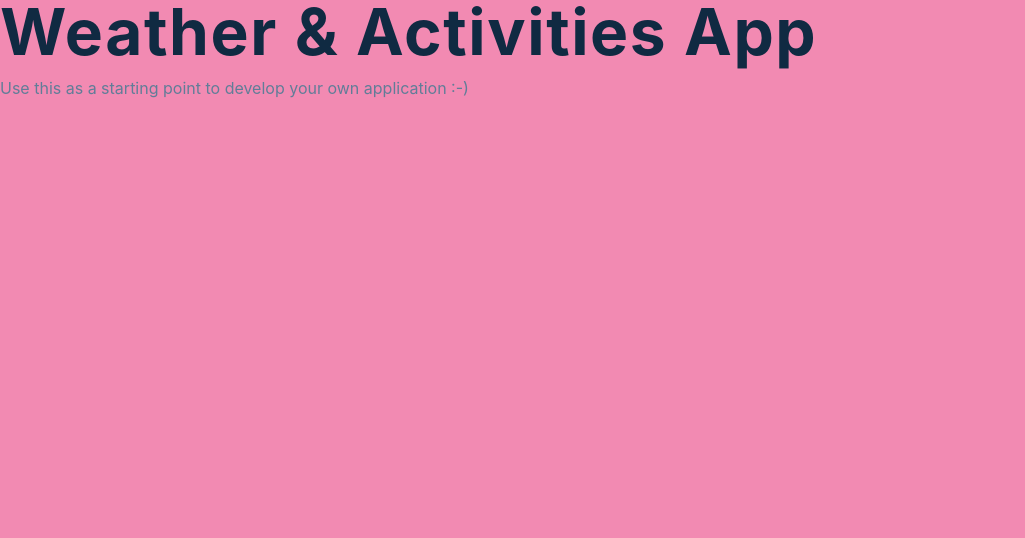
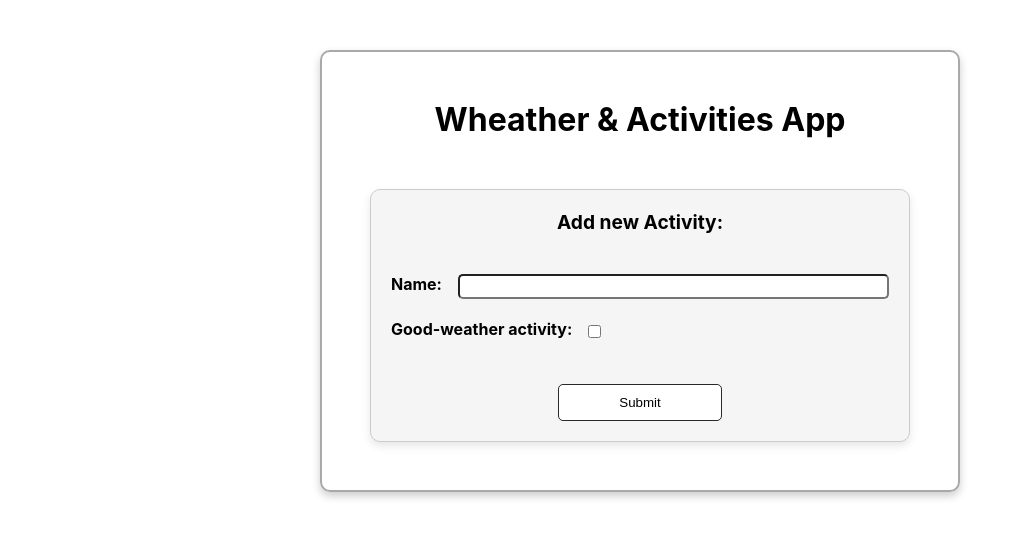
Before and after one commit to maryhbb/react-weather-and-activities-app, a React app: page / in a window 1280 px wide. Shown: the top 538 px of the page, without its empty margins (0-1025 px from the left). Built offline with nearby package versions, Linux system fonts and the light colour scheme.

Commit message:
Add Style to form

```diff
--- /dev/null
+++ b/src/App.css
@@ -0,0 +1,15 @@
+.App {
+  margin: 50px auto 0;
+  display: flex;
+  flex-direction: column;
+  gap: 50px;
+  padding: 3rem;
+  border: 2px solid darkgray;
+  width: 50%;
+  justify-content: center;
+  align-items: center;
+  box-shadow: 0px 4px 8px rgba(0, 0, 0, 0.2);
+  border-radius: 10px;
+  transform: translateZ(0);
+
+}
--- a/src/App.jsx
+++ b/src/App.jsx
@@ -1,9 +1,14 @@
 import "./index.css";
+import "./App.css";
+import Form from "./components/Form/index.jsx";
+
 function App() {
   return (
     <>
-      <h1>Weather & Activities App</h1>
-      <p>Use this as a starting point to develop your own application :-)</p>
+      <div className="App">
+        <h1>Wheather & Activities App</h1>
+        <Form />
+      </div>
     </>
   );
 }
--- /dev/null
+++ b/src/components/Button/Button.css
@@ -0,0 +1,11 @@
+.button {
+	padding: 10px 60px;
+	border-radius: 5px;
+	border: var(--border);
+	background-color: white;
+
+}
+
+.button:hover {
+	background-color: var(--secondary-color);
+}
--- /dev/null
+++ b/src/components/Button/index.jsx
@@ -0,0 +1,9 @@
+import "./Button.css";
+
+export default function Button({ children, type }) {
+	return (
+		<button className="button" type={type}>
+			{children}
+		</button>
+	);
+}
--- /dev/null
+++ b/src/components/Form/Form.css
@@ -0,0 +1,46 @@
+.form {
+  display: flex;
+  flex-direction: column;
+  gap: 20px;
+  width: 100%;
+  margin: 0 auto;
+  padding: 20px;
+  border: 1px solid #ccc;
+  border-radius: 10px;
+  box-shadow: 0px 4px 8px rgba(0, 0, 0, 0.1);
+  background-color: rgb(245, 245, 245);
+}
+
+.form__header {
+  font-size: 1.2rem;
+  margin-bottom: 20px;
+  text-align: center;
+}
+
+.form__input-text {
+  width: 100%;
+  border-radius: 5px;
+}
+
+.form__row {
+  display: flex;
+  flex-direction: row;
+  gap: 1rem;
+}
+
+.form__label {
+  font-weight: bold;
+  margin-bottom: 5px;
+}
+
+.form__input {
+  padding: 8px;
+  border: 1px solid #ccc;
+  border-radius: 5px;
+}
+
+.form__row--button {
+  display: flex;
+  justify-content: center;
+  margin-top: 20px;
+}
--- /dev/null
+++ b/src/components/Form/index.jsx
@@ -0,0 +1,45 @@
+import Button from "../Button";
+import "./Form.css";
+
+export const Form = () => {
+  return (
+    <form
+      className="form"
+      aria-labelledby="formHeading"
+      //   onSubmit={handleSubmit}
+    >
+      <h2 className="form__header" id="formHeading">
+        Add new Activity:
+      </h2>
+      <div className="form__row">
+        <label className="form__label" htmlFor="name">
+          Name:
+        </label>
+
+        <input
+          className="form__input-text"
+          name="name"
+          id="name"
+          type="text"
+          required
+        ></input>
+      </div>
+      <div className="form__row">
+        <label className="form__label" htmlFor="isForGoodWeather">
+          Good-weather activity:
+        </label>
+        <input
+          className="form__input-checkbox"
+          type="checkbox"
+          name="isForGoodWeather"
+          id="isForGoodWeather"
+        ></input>
+      </div>
+      <div className="form__row--button">
+        <Button type="submit">Submit</Button>
+      </div>
+    </form>
+  );
+};
+
+export default Form;
--- a/src/index.css
+++ b/src/index.css
@@ -1,191 +1,31 @@
-/*
-===============
-Variables
-===============
-*/
-
 :root {
-    /* dark shades of primary color*/
-    --clr-primary-1: hsl(162, 61%, 89%);
-    --clr-primary-2: hsl(162, 60%, 78%);
-    --clr-primary-3: hsl(162, 61%, 67%);
-    --clr-primary-4: hsl(162, 61%, 57%);
-    /* primary/main color */
-    --clr-primary-5: hsl(162, 73%, 46%);
-    /* lighter shades of primary color */
-    --clr-primary-6: #1aa179;
-    --clr-primary-7: #13795b;
-    --clr-primary-8: #0d503c;
-    --clr-primary-9: #06281e;
-    /* darkest grey - used for headings */
-    --clr-grey-1: hsl(212, 33%, 89%);
-    --clr-grey-2: hsl(210, 31%, 80%);
-    --clr-grey-3: hsl(211, 27%, 70%);
-    --clr-grey-4: hsl(209, 23%, 60%);
-    /* grey used for paragraphs */
-    --clr-grey-5: hsl(210, 22%, 49%);
-    --clr-grey-6: hsl(209, 28%, 39%);
-    --clr-grey-7: hsl(209, 34%, 30%);
-    --clr-grey-8: hsl(211, 39%, 23%);
-    --clr-grey-9: hsl(209, 61%, 16%);
-    --clr-white: #fff;
-    --clr-red-dark: hsl(360, 67%, 44%);
-    --clr-red-light: hsl(360, 71%, 66%);
-    --clr-green-dark: hsl(125, 67%, 44%);
-    --clr-green-light: hsl(125, 71%, 66%);
-    --clr-black: #222;
-    --transition: all 0.3s linear;
-    --spacing: 0.1rem;
-    --radius: 0.25rem;
-    --light-shadow: 0 5px 15px rgba(0, 0, 0, 0.1);
-    --dark-shadow: 0 5px 15px rgba(0, 0, 0, 0.4);
-    --max-width: 1170px;
-    --fixed-width: 450px;
-    --clr-pink: #f28ab2;
+  --background-color: #ffffff;
+  --primary-color: rgb(125, 125, 125);
+  --secondary-color: rgb(191, 191, 191);
+  --border: 1px solid #282828;
 }
-  /*
-  ===============
-  Global Styles
-  ===============
-  */
 
 *,
-  ::after,
-  ::before {
+:before,
+:after {
   margin: 0;
   padding: 0;
   box-sizing: border-box;
 }
+
 body {
-    font-family: -apple-system, BlinkMacSystemFont, 'Segoe UI', Roboto, Oxygen,
-      Ubuntu, Cantarell, 'Open Sans', 'Helvetica Neue', sans-serif;
-    background: var(--clr-pink);
-    color: var(--clr-grey-9);
-    line-height: 1.5;
-    font-size: 0.875rem;
-  }
-  ul {
-    list-style-type: none;
-  }
-  a {
-    text-decoration: none;
-  }
-  h1,
-  h2,
-  h3,
-  h4 {
-    letter-spacing: var(--spacing);
-    text-transform: capitalize;
-    line-height: 1.25;
-    margin-bottom: 0.75rem;
-  }
-  h1 {
-    font-size: 3rem;
-  }
-  h2 {
-    font-size: 2rem;
-  }
-  h3 {
-    font-size: 1.25rem;
-  }
-  h4 {
-    font-size: 0.875rem;
-  }
-  p {
-    margin-bottom: 1.25rem;
-    color: var(--clr-grey-5);
-  }
-  @media screen and (min-width: 800px) {
-    h1 {
-      font-size: 4rem;
-    }
-    h2 {
-      font-size: 2.5rem;
-    }
-    h3 {
-      font-size: 1.75rem;
-    }
-    h4 {
-      font-size: 1rem;
-    }
-    body {
-      font-size: 1rem;
-    }
-    h1,
-    h2,
-    h3,
-    h4 {
-      line-height: 1;
-    }
-  }
-  /*  global classes */
-
-  /* section */
-  .section {
-    width: 90vw;
-    margin: 0 auto;
-    max-width: var(--max-width);
+  font-family: -apple-system, BlinkMacSystemFont, "Segoe UI", "Roboto", "Oxygen",
+    "Ubuntu", "Cantarell", "Fira Sans", "Droid Sans", "Helvetica Neue",
+    sans-serif;
+  -webkit-font-smoothing: antialiased;
+  -moz-osx-font-smoothing: grayscale;
 }
 
-  @media screen and (min-width: 992px) {
-    .section {
-      width: 95vw;
-    }
+code {
+  font-family: source-code-pro, Menlo, Monaco, Consolas, "Courier New",
+    monospace;
 }
 
-  main {
-    min-height: 100vh;
-    display: flex;
-    justify-content: center;
-    align-items: center;
+:focus-visible {
+  outline-color: rgb(255, 174, 0);
 }
-
-  .container {
-    width: 90vw;
-    margin: 5rem 0;
-    max-width: var(--fixed-width);
-    background: var(--clr-white);
-    border-radius: var(--radius);
-    padding: 1.5rem 2rem;
-    box-shadow: var(--dark-shadow);
-  }
-  .container h3 {
-    font-weight: normal;
-    text-transform: none;
-    margin-bottom: 2rem;
-  }
-  .person {
-    display: grid;
-    grid-template-columns: auto 1fr;
-    column-gap: 0.75rem;
-    margin-bottom: 1.5rem;
-    align-items: center;
-  }
-  .person img {
-    width: 75px;
-    height: 75px;
-    object-fit: cover;
-    border-radius: 50%;
-    box-shadow: var(--light-shadow);
-  }
-  .person h4 {
-    margin-bottom: 0.35rem;
-  }
-  .person p {
-    margin-bottom: 0;
-  }
-  .container button {
-    color: var(--clr-white);
-    display: block;
-    width: 100%;
-    border-color: transparent;
-    background: var(--clr-pink);
-    margin: 2rem auto 0 auto;
-    text-transform: capitalize;
-    font-size: 1.2rem;
-    padding: 0.5rem 0;
-    letter-spacing: var(--spacing);
-    border-radius: var(--radius);
-    outline: 1px solid rgba(242, 138, 178, 0.8);
-    cursor: pointer;
-  }
```
Lines whose indentation alone changed are shown as unchanged.
